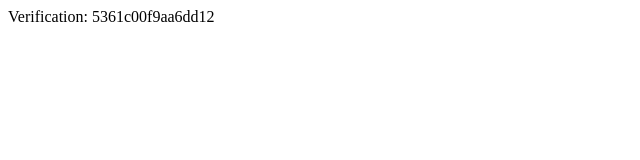
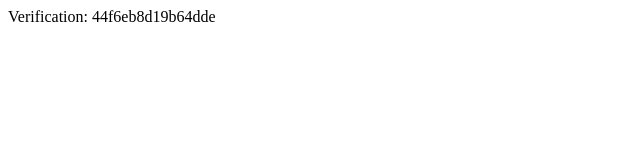
Before and after one commit to ChiJastir/my-site, a plain HTML site: page yandex_5361c00f9aa6dd12.html in a window 1280 px wide. Shown: the full height of the page, 0-640 px from the left. Drawn offline with Linux system fonts and the light colour scheme.

Commit message:
Add files via upload

```diff
--- a/yandex_5361c00f9aa6dd12.html
+++ b/yandex_5361c00f9aa6dd12.html
@@ -2,5 +2,5 @@
     <head>
         <meta http-equiv="Content-Type" content="text/html; charset=UTF-8">
     </head>
-    <body>Verification: 5361c00f9aa6dd12</body>
+    <body>Verification: 44f6eb8d19b64dde</body>
 </html>
```
